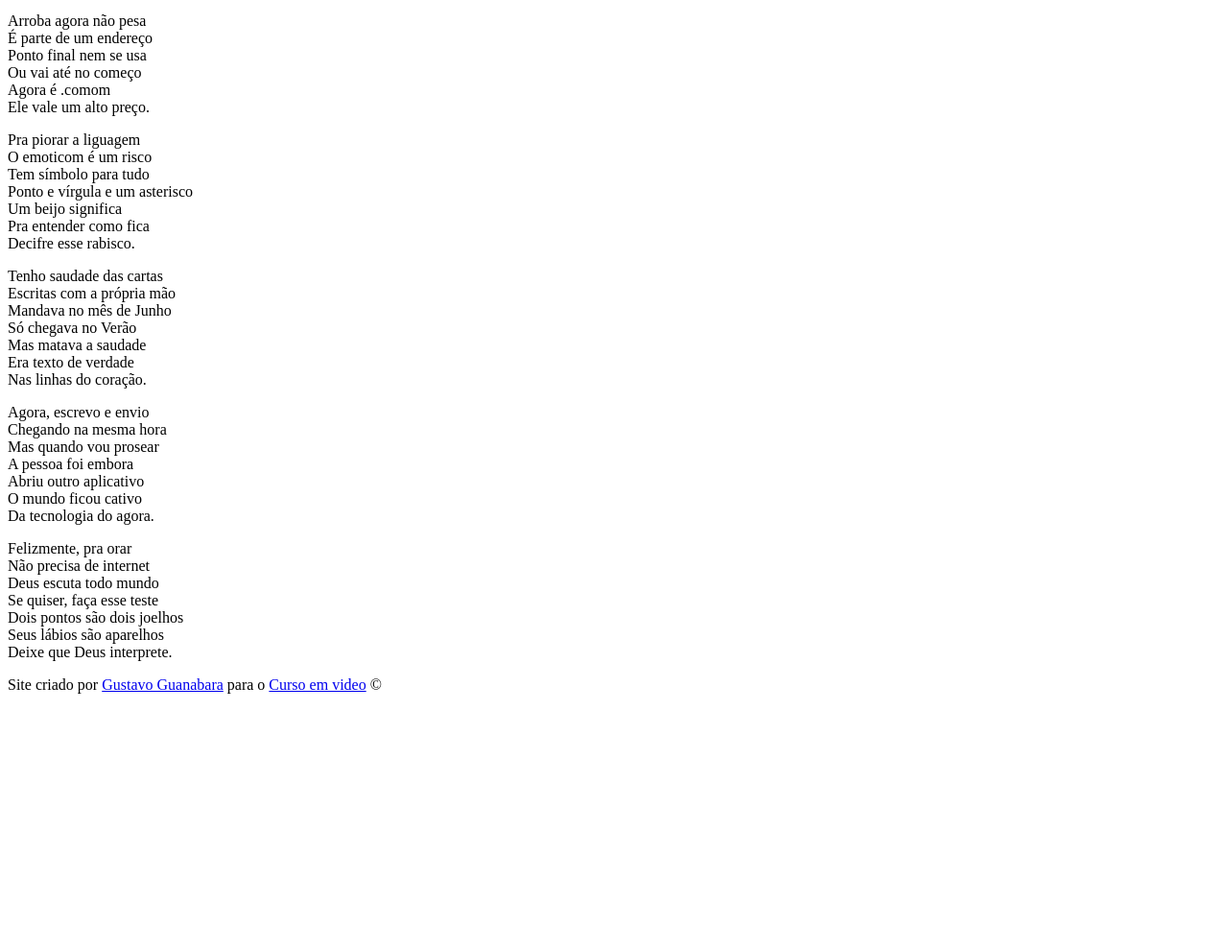
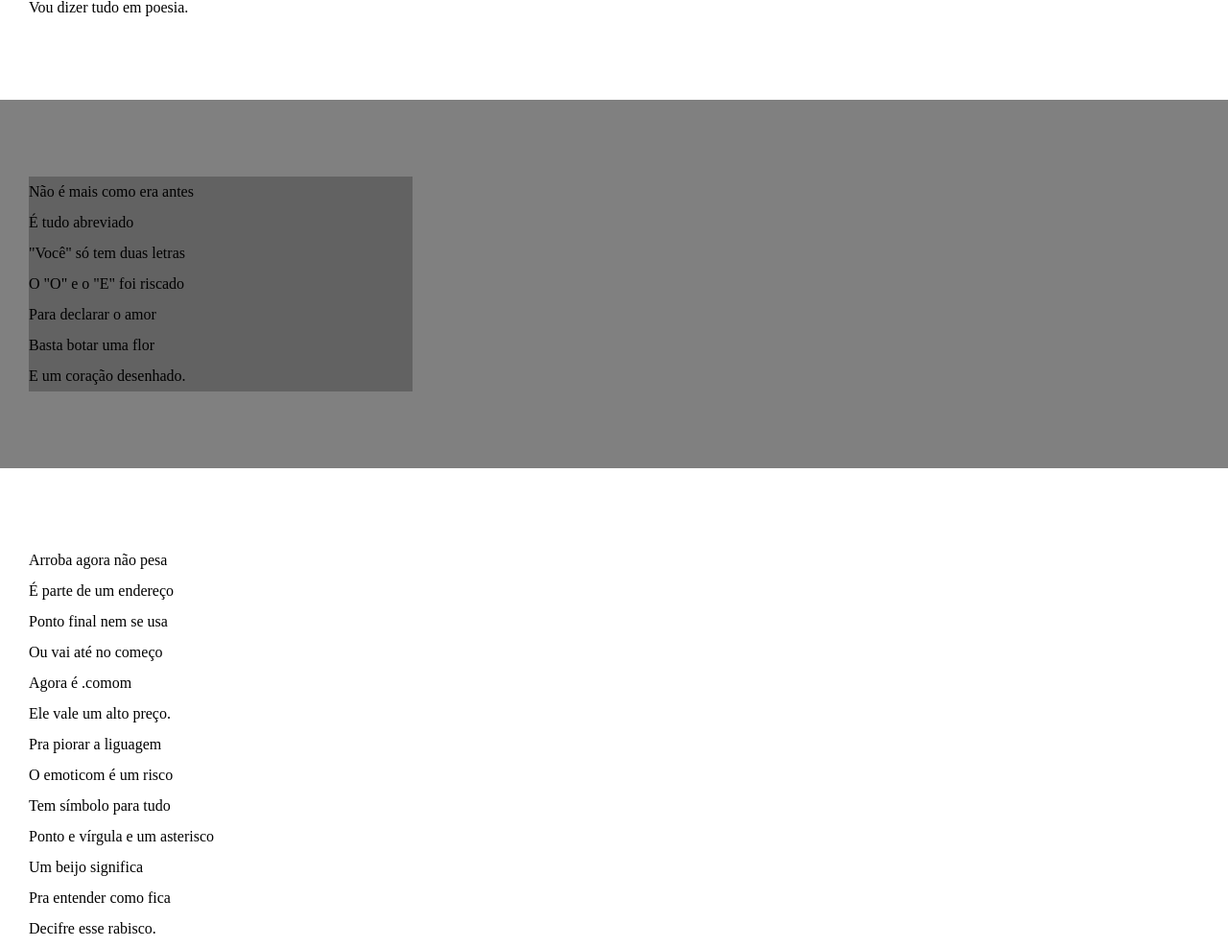
Before and after one commit to SaulDevjr/Projeto-cordel, a plain HTML site: page index.html in a window 1280 px wide. Shown: the part 385-1372 px from the top of the page at 96% size. Before the commit the page ends 1124 px from the top, so only its background shows below. Drawn offline with Linux system fonts and the light colour scheme.

Commit message:
atualizacao de estilos

```diff
--- /dev/null
+++ b/estilos/style.css
@@ -0,0 +1,53 @@
+@charset "UTF-8";
+
+*{
+    margin: 0px;
+    padding: 0px;
+    box-sizing: border-box;
+}
+html, body{
+    min-height: 100vh;
+    background-color: darkgrey;
+}
+header{
+background-color: black;
+color: white;
+text-align: center;
+}
+header > h1{
+    padding-top: 50px;
+    font-variant: small-caps;
+}
+header a, footer a{
+    color: white;
+    text-decoration: none;
+}
+header a:hover, footer a:hover{
+    color: yellow;
+    text-decoration: underline;
+}
+section{
+    padding-top: 10vh;
+    padding-bottom: 10vh;
+    line-height: 2em;
+    padding-left: 30px;
+
+}
+section.normal{
+    background-color: white;
+    color: black;
+}
+section.imagem{
+    background-color: grey;
+    color: black;
+}
+section.imagem >p{
+    background-color: rgba(0, 0, 0, 0.24);
+    width: 400px;
+}
+footer{
+    color: white;
+    background-color: black;
+    padding: 10px;
+    text-align: center;
+}
--- a/index.html
+++ b/index.html
@@ -4,13 +4,14 @@
     <meta charset="UTF-8">
     <meta name="viewport" content="width=device-width, initial-scale=1.0">
     <title>Cordel moderno des012</title>
+    <link rel="stylesheet" href="estilos/style.css">
 </head>
 <body>
 <header>
         <h1>Cordel Moderno</h1>
     <p>Por <a href="https://www.recantodasletras.com.br/poesias/3186743" target="_blank">Milton Duarte</a></p>
-
-    <section>
+</header>
+    <section class="normal">
         <p>
             Estou ficando cansado<br>
             Da tal tecnologia<br>
@@ -22,7 +23,7 @@
         </p>
     </section>
 
-    <section>
+    <section class="imagem">
         <p>
             Não é mais como era antes<br>
             É tudo abreviado<br>
@@ -34,7 +35,7 @@
         </p>
     </section>
 
-    <section>
+    <section class="normal">
         <p>
             Arroba agora não pesa<br>
             É parte de um endereço<br>
@@ -43,9 +44,6 @@
             Agora é .comom<br>
             Ele vale um alto preço.
         </p>
-    </section>
-
-    <section>
         <p>
             Pra piorar a liguagem<br>
             O emoticom é um risco<br>
@@ -57,7 +55,7 @@
         </p>
     </section>
 
-    <section>
+    <section class="imagem">
         <p>
             Tenho saudade das cartas<br>
             Escritas com a própria mão<br>
@@ -69,7 +67,7 @@
         </p>
     </section>
 
-    <section>
+    <section class="normal">
         <p>
             Agora, escrevo e envio<br>
             Chegando na mesma hora<br>
@@ -90,8 +88,6 @@
             Deixe que Deus interprete.
         </p>
     </section>
-
-</header>
         <footer>
             <p>Site criado por <a href="https://github.com/gustavoguanabara" target="_blank">Gustavo Guanabara</a> para o <a href="https://www.cursoemvideo.com/" target="_blank">Curso em video</a> &copy</p>
         </footer>
```
